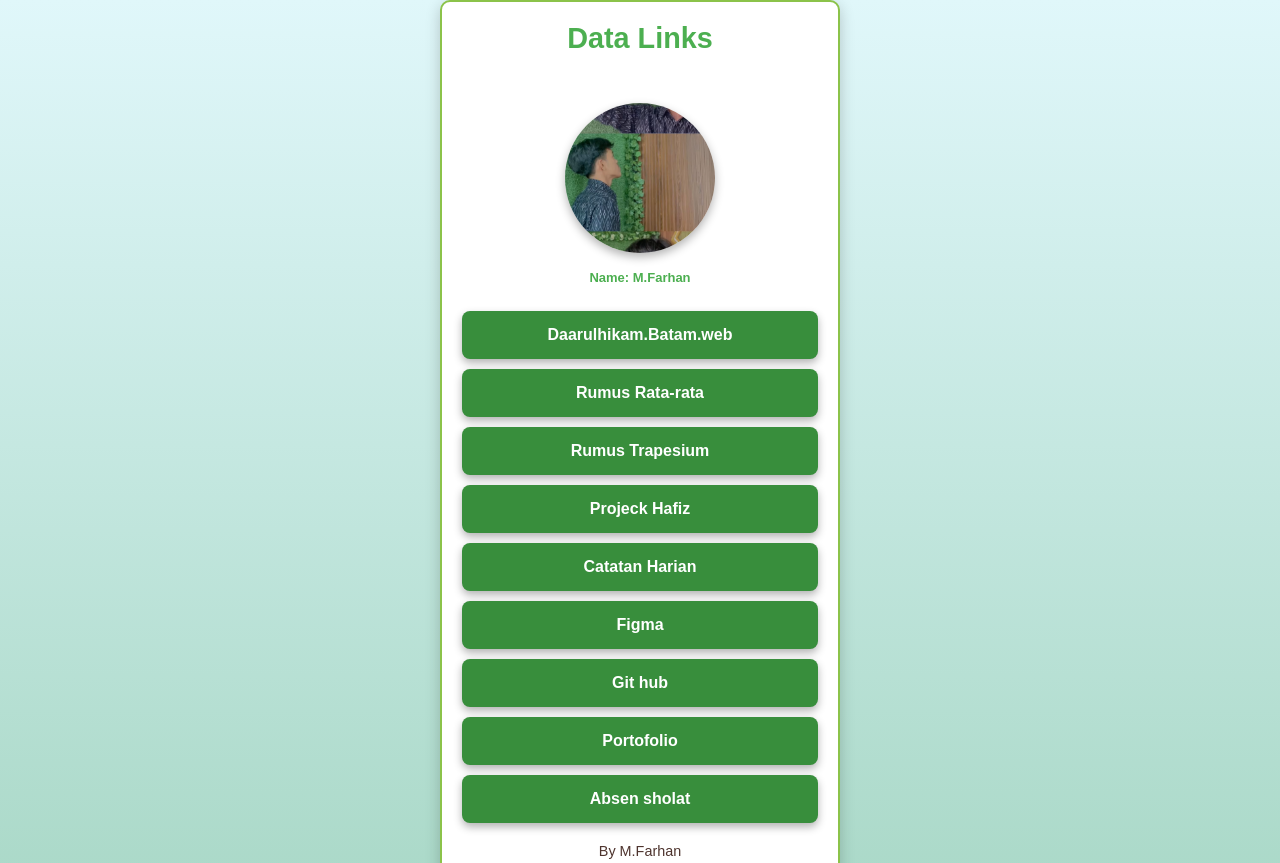
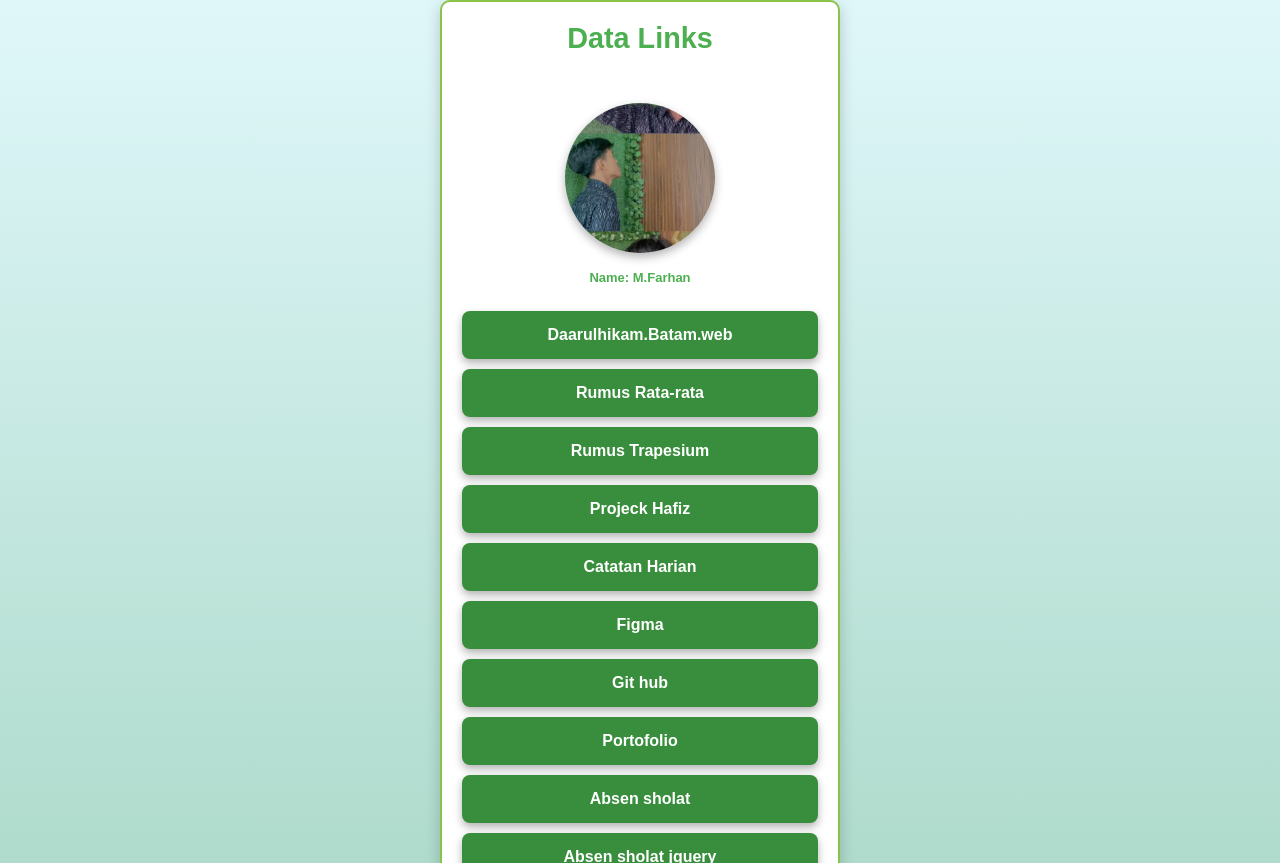
Before and after one commit to farhan8883-max/kumpuulan-, a plain HTML site: page index.html in a window 1280 px wide. Shown: the top 863 px of the page. Drawn offline with Linux system fonts and the light colour scheme.

Commit message:
Update index.html

```diff
--- a/index.html
+++ b/index.html
@@ -165,6 +165,10 @@
                 "name": "Absen sholat",
                 "url": "https://skylite-ten.vercel.app/"
             },
+             {
+                "name": "Absen sholat jquery",
+                "url": "https://papaya-parfait-34bab8.netlify.app//"
+            },
 
         ];
 
```
